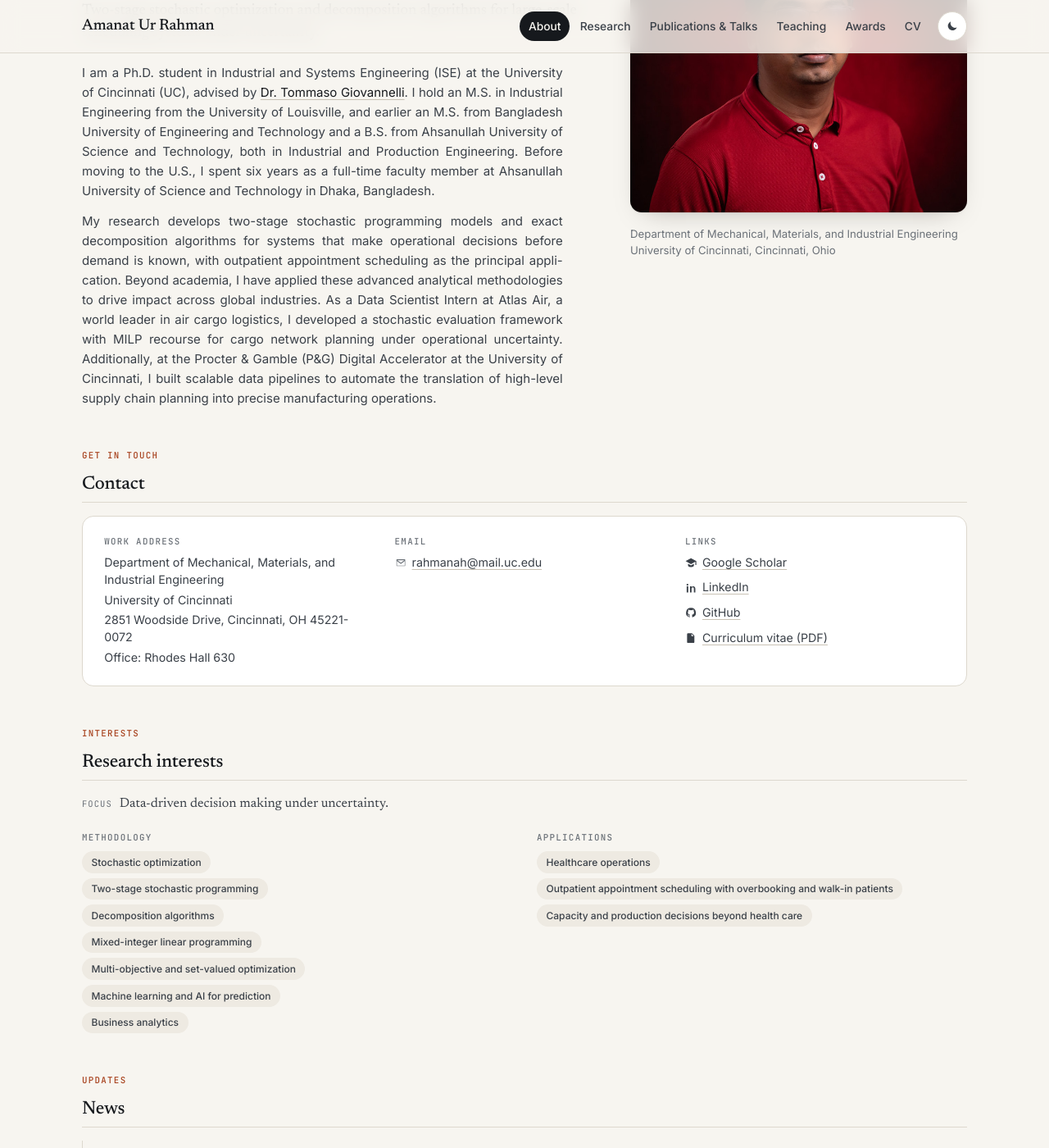
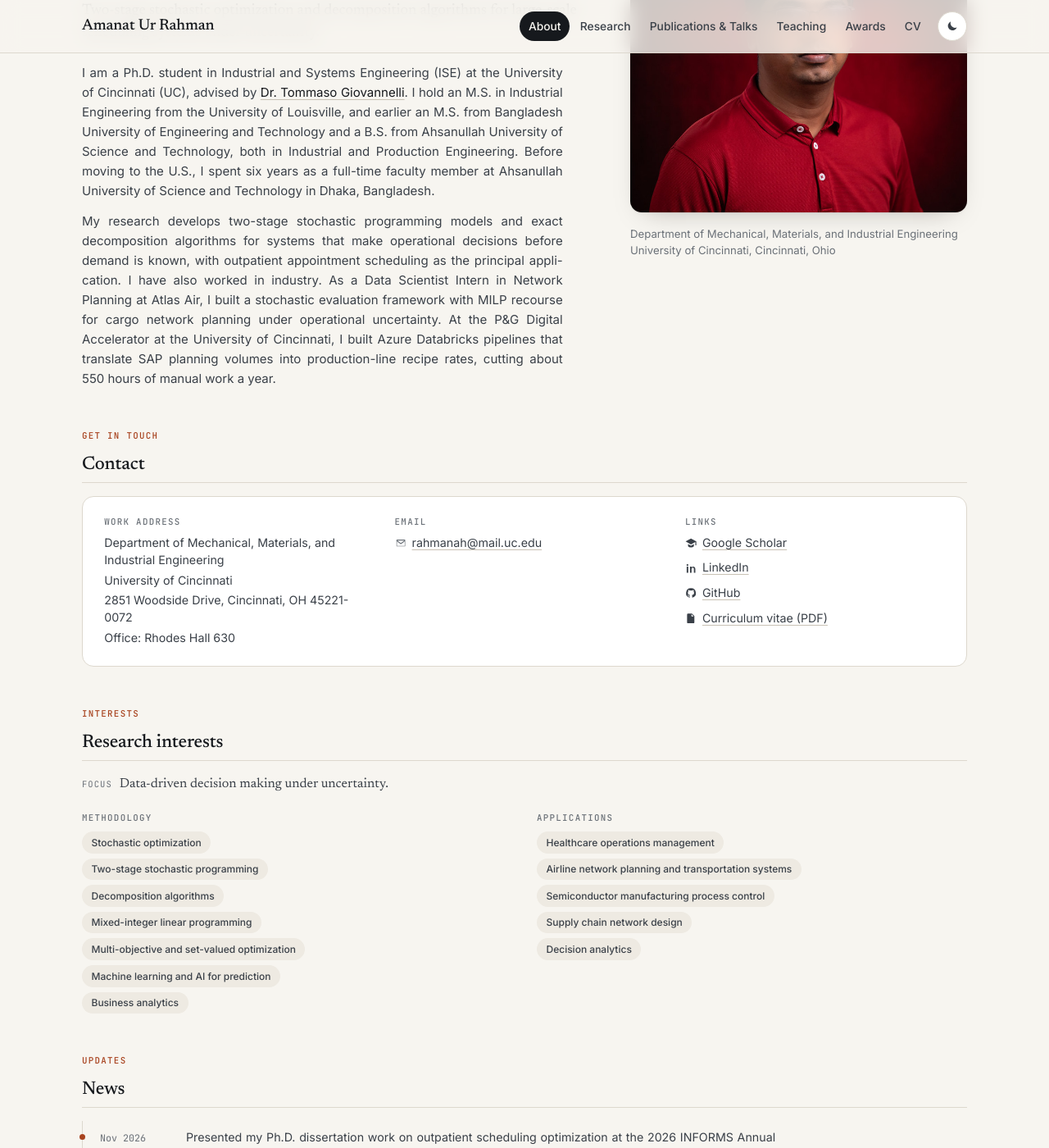
Before and after one commit to amanat-rahman/amanat-rahman.github.io, a Jekyll site: the page built from index.html, in a window 1280 px wide and 1400 px high, scrolled down 215 px. Shown: the whole window at 82% size. Built offline with Jekyll 4.4.1, drawn with Linux system fonts in a browser that asks for light colours.

Commit message:
Restore specific application areas; tighten the bio and the research directions
Co-Authored-By: Claude Opus 5.5 <noreply@anthropic.com>
Claude-Session: https://claude.ai/code/session_012gzcHSSbTY5Xckd1ycFgL5

```diff
--- a/_data/profile.yml
+++ b/_data/profile.yml
@@ -35,7 +35,7 @@ bio:
     years as a full-time faculty member at Ahsanullah University of Science and Technology
     in Dhaka, Bangladesh.
   - >-
-    My research develops two-stage stochastic programming models and exact decomposition algorithms for systems that make operational decisions before demand is known, with outpatient appointment scheduling as the principal application. Beyond academia, I have applied these advanced analytical methodologies to drive impact across global industries. As a Data Scientist Intern at Atlas Air, a world leader in air cargo logistics, I developed a stochastic evaluation framework with MILP recourse for cargo network planning under operational uncertainty. Additionally, at the Procter & Gamble (P&G) Digital Accelerator at the University of Cincinnati, I built scalable data pipelines to automate the translation of high-level supply chain planning into precise manufacturing operations.
+    My research develops two-stage stochastic programming models and exact decomposition algorithms for systems that make operational decisions before demand is known, with outpatient appointment scheduling as the principal application. I have also worked in industry. As a Data Scientist Intern in Network Planning at Atlas Air, I built a stochastic evaluation framework with MILP recourse for cargo network planning under operational uncertainty. At the P&G Digital Accelerator at the University of Cincinnati, I built Azure Databricks pipelines that translate SAP planning volumes into production-line recipe rates, cutting about 550 hours of manual work a year.
 
 interests:
   focus: Data-driven decision making under uncertainty.
@@ -48,9 +48,11 @@ interests:
     - Machine learning and AI for prediction
     - Business analytics
   applications:
-    - Healthcare operations
-    - Outpatient appointment scheduling with overbooking and walk-in patients
-    - Capacity and production decisions beyond health care
+    - Healthcare operations management
+    - Airline network planning and transportation systems
+    - Semiconductor manufacturing process control
+    - Supply chain network design
+    - Decision analytics
 
 # Contact block at the bottom of the home page.
 contact:
--- a/_data/research.yml
+++ b/_data/research.yml
@@ -63,17 +63,18 @@ research:
         text: During my M.S. studies at Bangladesh University of Engineering and Technology, I developed a grey-based neural network model that predicts supply chain performance from key performance indicators.
 
 directions_intro: >-
-  I intend to pursue four research directions, each centered on methodological questions that I investigate in outpatient care delivery and in capacity and production decisions beyond health care.
+  I intend to pursue four research directions. Each is a methodological question that I study
+  in healthcare operations, air cargo network planning, and manufacturing.
 
 directions:
   - title: Networked capacity with shared resources
-    text: I want to understand how to allocate capacity across sites that draw on a shared resource pool, such as providers in a clinic network or production lines across plants. Routing demand between sites links the recourse subproblems that decomposition normally separates, so the methodological question is how much service improvement cross-site routing actually delivers relative to the extra solve cost it creates.
+    text: When sites share a resource pool, such as providers in a clinic network, aircraft and crew in a cargo network, or production lines across plants, how much service does cross-site routing gain, and at what solve cost? Routing links the recourse subproblems that decomposition normally separates.
   - title: Exact decomposition at operational scale
-    text: I am interested in how far exact methods can be pushed when the instances reflect an entire planning horizon. The research question is which combinations of stronger and aggregated cuts, warm starts from heuristic policies, and parallel scenario evaluation make integer L-shaped and related approaches viable at operational scale. The aim is to identify techniques that generalize to any two-stage program with mixed-integer recourse.
+    text: Which combinations of stronger and aggregated cuts, warm starts from heuristic policies, and parallel scenario evaluation make integer L-shaped methods viable on instances that span a full planning horizon? The goal is techniques that carry to any two-stage program with mixed-integer recourse.
   - title: Efficient sets for multi-criteria decisions
-    text: I am interested in developing methods that replace fixed weights with explicit trade-off surfaces. A weighted objective forces a trade-off before any solution exists, whether the terms are patient waiting versus provider time or service level versus cost. The question I want to investigate is how to compute the efficient set directly, so the operating point is chosen afterward, and criteria like access and equity, which expected-value objectives cannot represent, appear in the output rather than being pushed into weights.
+    text: How can the efficient set be computed directly, so that the operating point is chosen after the trade-offs are known rather than fixed by weights in advance? Criteria such as access and equity, which expected-value objectives cannot represent, then appear in the output.
   - title: From model to decision support
-    text: I am interested in how to move from a model to a tool that planners can actually use. The questions include how to calibrate stochastic parameters from operational data, how to backtest recourse-based policies against realized outcomes, and how to embed these models in decision support systems that practitioners run themselves. My applied work in air cargo network planning and consumer goods manufacturing has shaped this agenda.
+    text: How should stochastic parameters be calibrated from operational data, recourse-based policies backtested against realized outcomes, and models built into tools that planners run themselves? My applied work in air cargo network planning and consumer goods manufacturing has shaped this agenda.
 
 # Applied and engineering projects. Short bullets, not paragraphs.
 projects:
```
